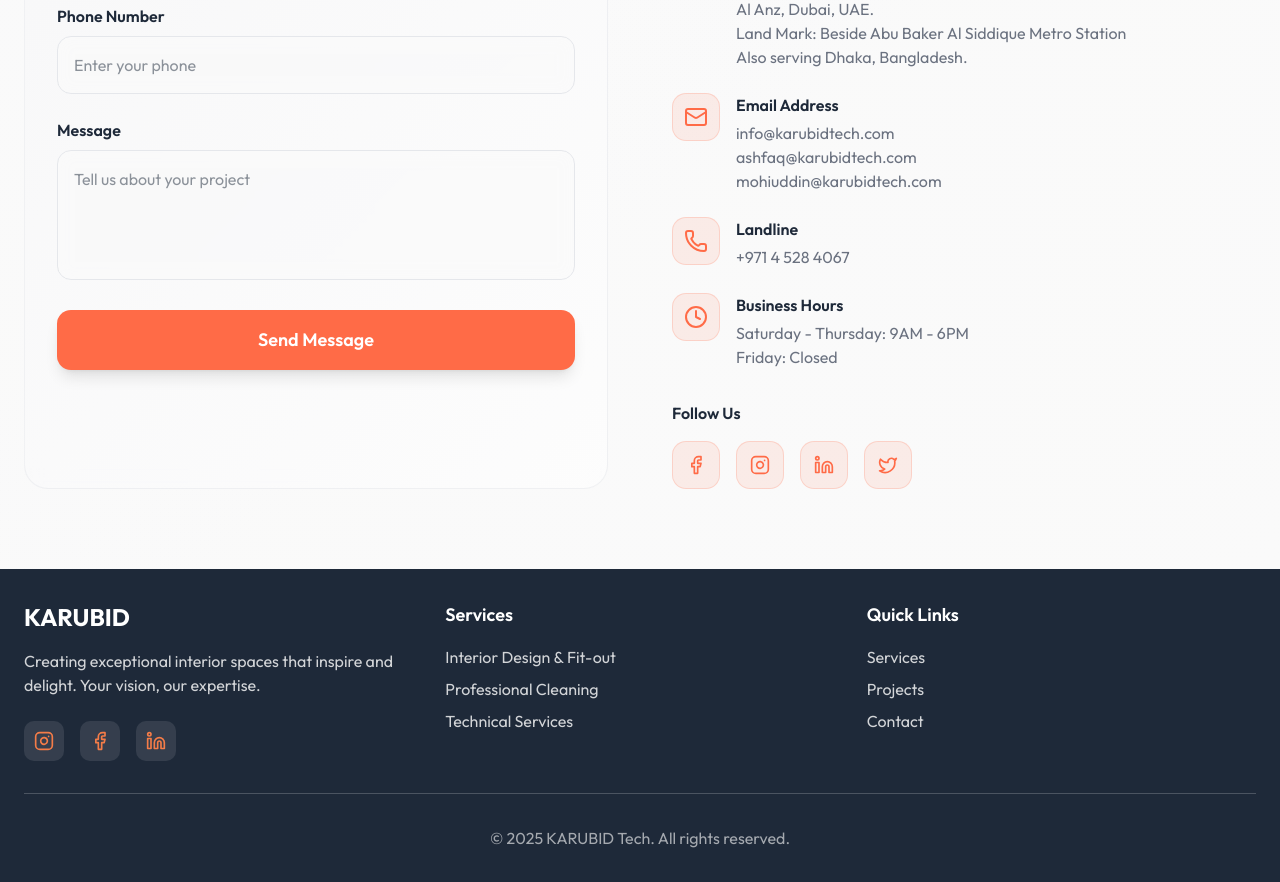
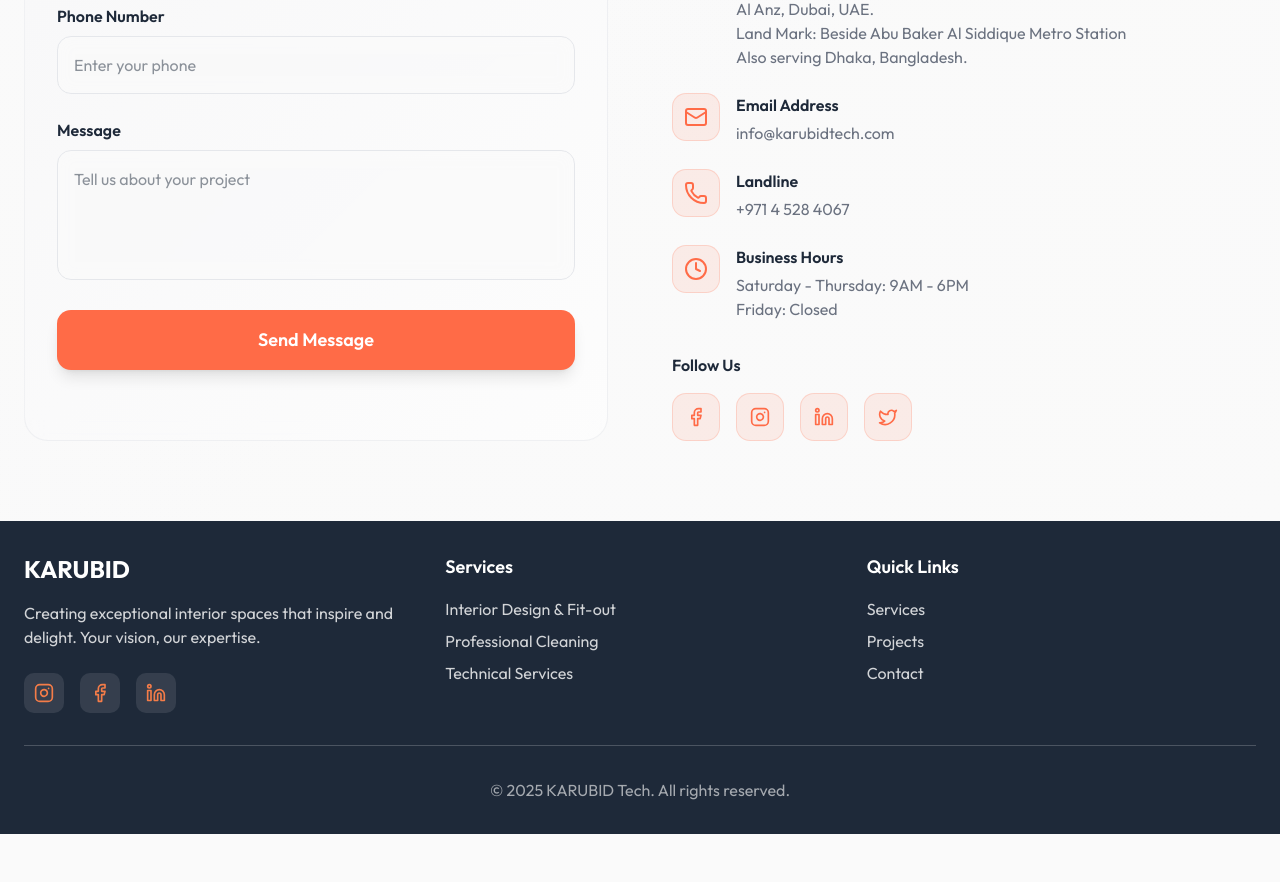
Before and after one commit to Mutiur03/Karubid, a React (Vite) app: page / in a window 1280 px wide. Shown: the part 5600-6482 px from the top of the page. After the commit the page ends 6434 px from the top, so only its background shows below. Built offline with nearby package versions, Linux system fonts and the light colour scheme.

Commit message:
One mail

```diff
--- a/src/lib/Data.ts
+++ b/src/lib/Data.ts
@@ -149,7 +149,7 @@
     icon: Mail,
     title: "Email Address",
     content:
-      "info@karubidtech.com\nashfaq@karubidtech.com\nmohiuddin@karubidtech.com",
+      "info@karubidtech.com",
     color: "accent",
   },
   {
@@ -178,7 +178,7 @@
       "Kitchen & bathroom sanitization",
     ],
     keyFacts: {
-      experience: "1+ year in business (Dubai & Dhaka)",
+      experience: "10+ year in business (Dubai & Dhaka)",
       projects: "50+ completed projects",
       satisfaction: "150+ satisfied clients",
       team: "25 experienced professionals",
--- a/src/pages/CleaningPage.tsx
+++ b/src/pages/CleaningPage.tsx
@@ -1082,8 +1082,7 @@
                                     </h3>
                                     <ul className="text-muted-foreground text-sm sm:text-base space-y-1">
                                         <li>info@karubidtech.com</li>
-                                        <li>ashfaq@karubidtech.com</li>
-                                        <li>mohiuddin@karubidtech.com</li>
+
                                     </ul>
                                 </div>
                                 <div>
```
